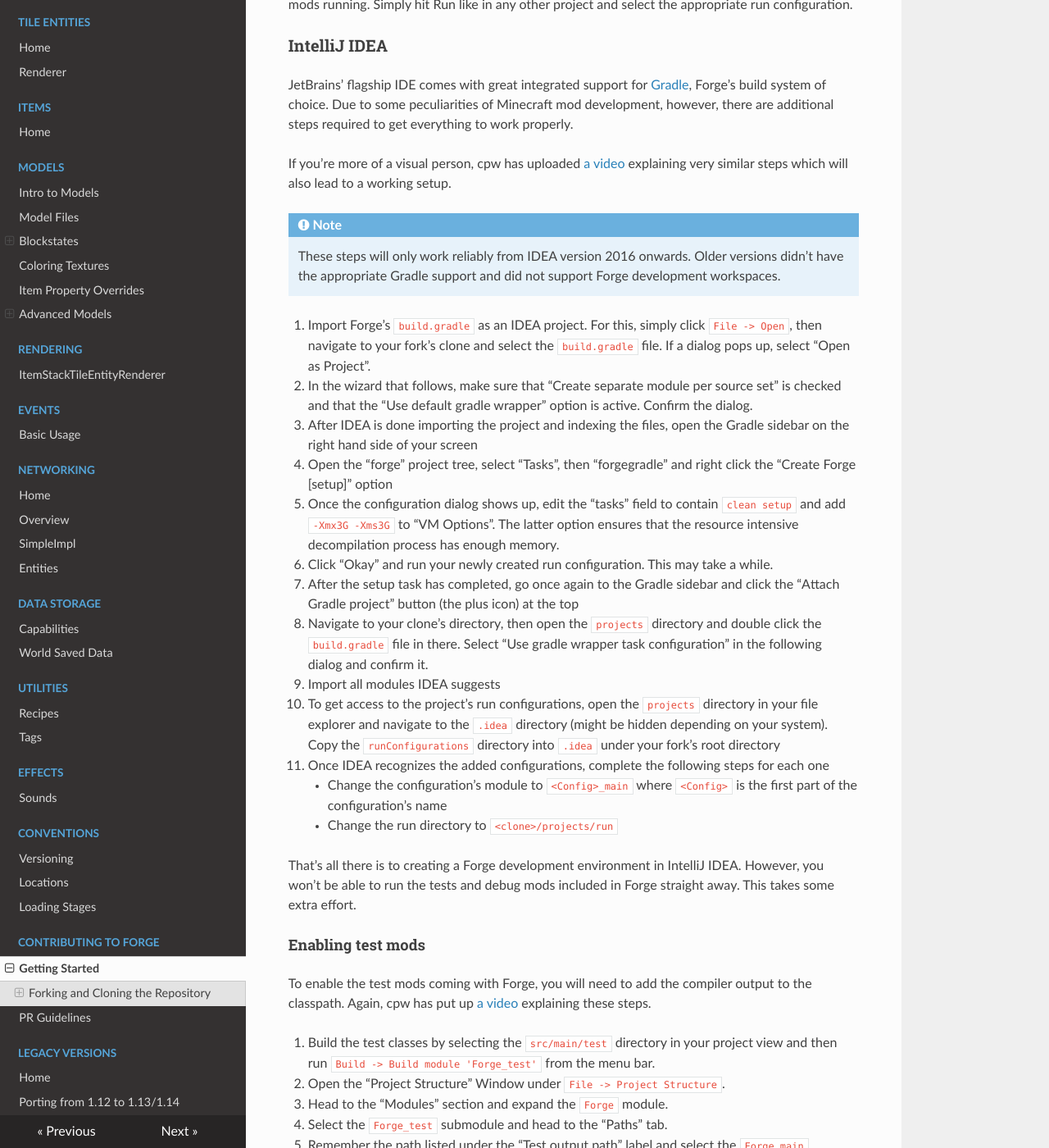
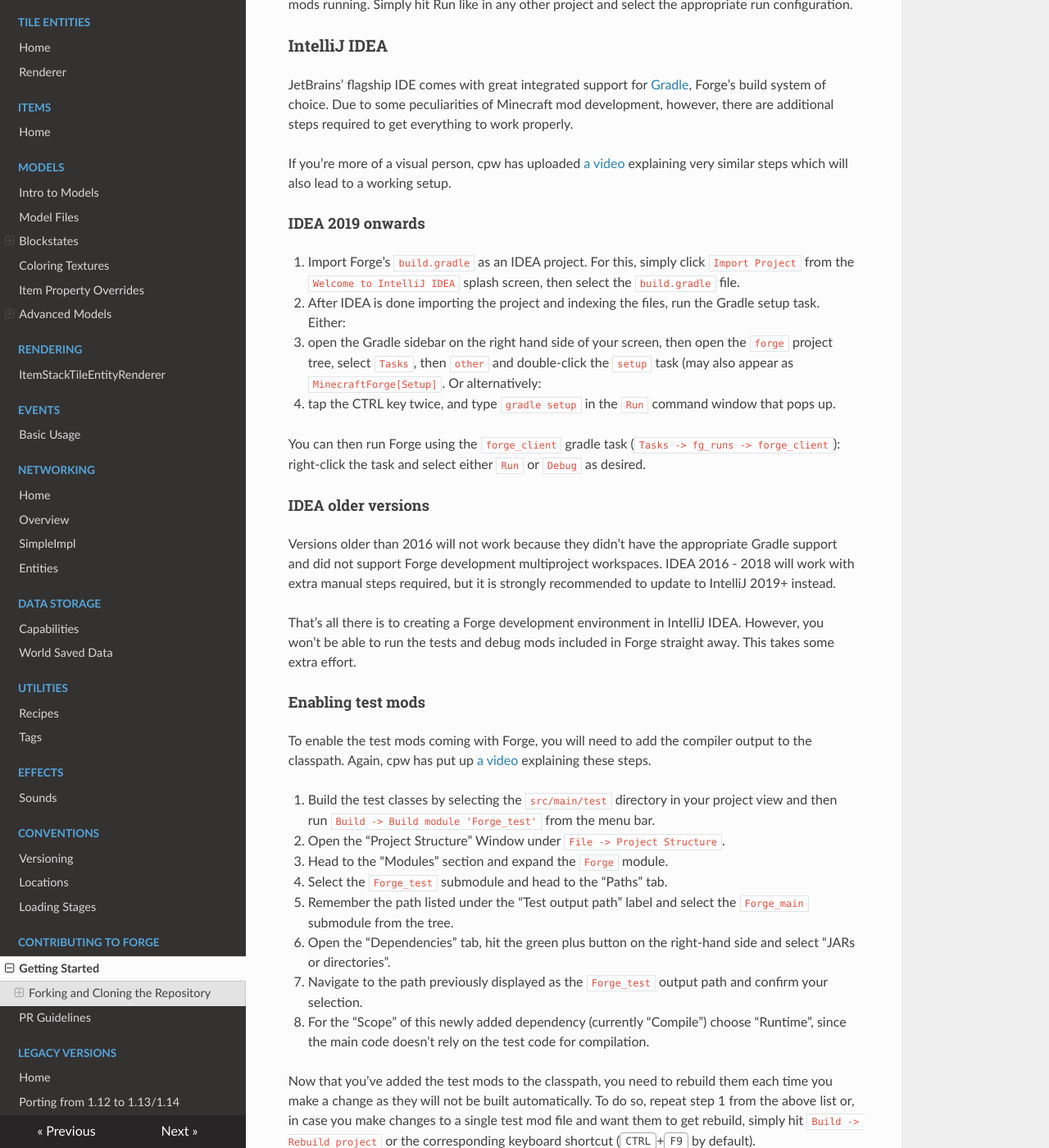
Before and after one commit to MinecraftForge/Documentation, an MkDocs documentation site: the page built from docs/forgedev/index.md, in a window 1280 px wide and 1400 px high, scrolled down 1940 px. Shown: the whole window at 82% size. Built offline with MkDocs 1.6.1, drawn with Linux system fonts in a browser that asks for light colours; nearby versions of some CDN libraries.

Commit message:
Updated Environment Setup instructions for IntelliJ (#260)
* Updated Environment Setup instructions for IntelliJ

The gradle tasks have been changed since the original instructions were written.  IDEA 2019 also performs most of the setup without manual tweaks required.

* Updated in response to pull request review

```diff
--- a/docs/forgedev/index.md
+++ b/docs/forgedev/index.md
@@ -59,23 +59,17 @@ JetBrains' flagship IDE comes with great integrated support for [Gradle](https:/
 
 If you're more of a visual person, cpw has uploaded [a video](https://www.youtube.com/watch?v=yanCpy8p2ZE) explaining very similar steps which will also lead to a working setup.
 
-!!! Note
-    These steps will only work reliably from IDEA version 2016 onwards. Older versions didn't have the appropriate Gradle support and did not support Forge development workspaces.
+#### IDEA 2019 onwards
+ 1. Import Forge's `build.gradle` as an IDEA project. For this, simply click `Import Project` from the `Welcome to IntelliJ IDEA` splash screen, then select the `build.gradle` file.
+1. After IDEA is done importing the project and indexing the files, run the Gradle setup task.  Either:
+   1. open the Gradle sidebar on the right hand side of your screen, then open the `forge` project tree, select `Tasks`, then `other` and double-click the `setup` task (may also appear as `MinecraftForge[Setup]`.  Or alternatively:
+   1. tap the CTRL key twice, and type `gradle setup` in the `Run` command window that pops up.
 
- 1. Import Forge's `build.gradle` as an IDEA project. For this, simply click `File -> Open`, then navigate to your fork's clone and select the `build.gradle` file.
-    If a dialog pops up, select "Open as Project".
- 2. In the wizard that follows, make sure that "Create separate module per source set" is checked and that the "Use default gradle wrapper" option is active. Confirm the dialog.
- 3. After IDEA is done importing the project and indexing the files, open the Gradle sidebar on the right hand side of your screen
- 4. Open the "forge" project tree, select "Tasks", then "forgegradle" and right click the "Create Forge [setup]" option
- 5. Once the configuration dialog shows up, edit the "tasks" field to contain `clean setup` and add `-Xmx3G -Xms3G` to "VM Options". The latter option ensures that the resource intensive decompilation process has enough memory.
- 6. Click "Okay" and run your newly created run configuration. This may take a while.
- 7. After the setup task has completed, go once again to the Gradle sidebar and click the "Attach Gradle project" button (the plus icon) at the top
- 8. Navigate to your clone's directory, then open the `projects` directory and double click the `build.gradle` file in there. Select "Use gradle wrapper task configuration" in the following dialog and confirm it.
- 9. Import all modules IDEA suggests
- 10. To get access to the project's run configurations, open the `projects` directory in your file explorer and navigate to the `.idea` directory (might be hidden depending on your system). Copy the `runConfigurations` directory into `.idea` under your fork's root directory
- 11. Once IDEA recognizes the added configurations, complete the following steps for each one
-     * Change the configuration's module to `<Config>_main` where `<Config>` is the first part of the configuration's name
-     * Change the run directory to `<clone>/projects/run`
+You can then run Forge using the `forge_client` gradle task (`Tasks -> fg_runs -> forge_client`): right-click the task and select either `Run` or `Debug` as desired.
+
+#### IDEA older versions
+Versions older than 2016 will not work because they didn't have the appropriate Gradle support and did not support Forge development multiproject workspaces.
+IDEA 2016 - 2018 will work with extra manual steps required, but it is strongly recommended to update to IntelliJ 2019+ instead.
 
 That's all there is to creating a Forge development environment in IntelliJ IDEA. However, you won't be able to run the tests and debug mods included in Forge straight away. This takes some extra effort.
 
```
